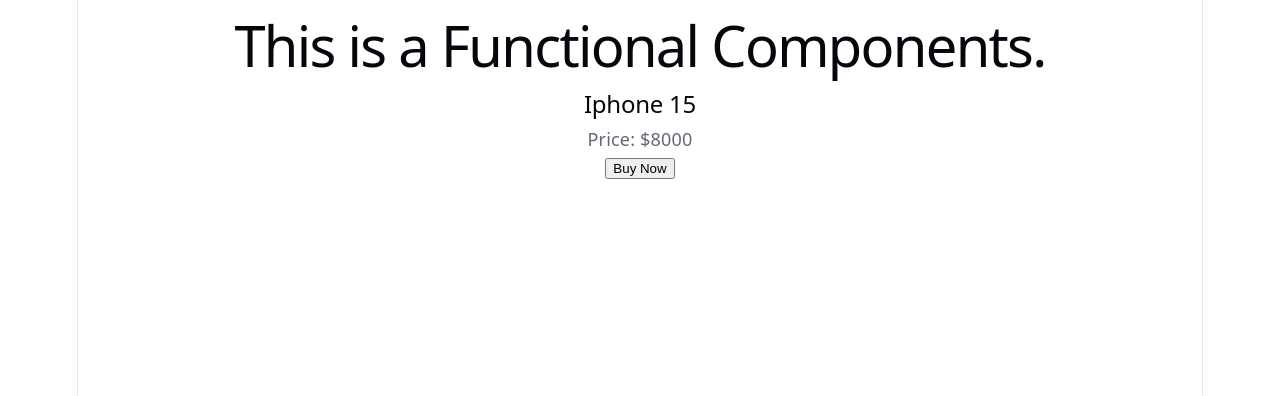
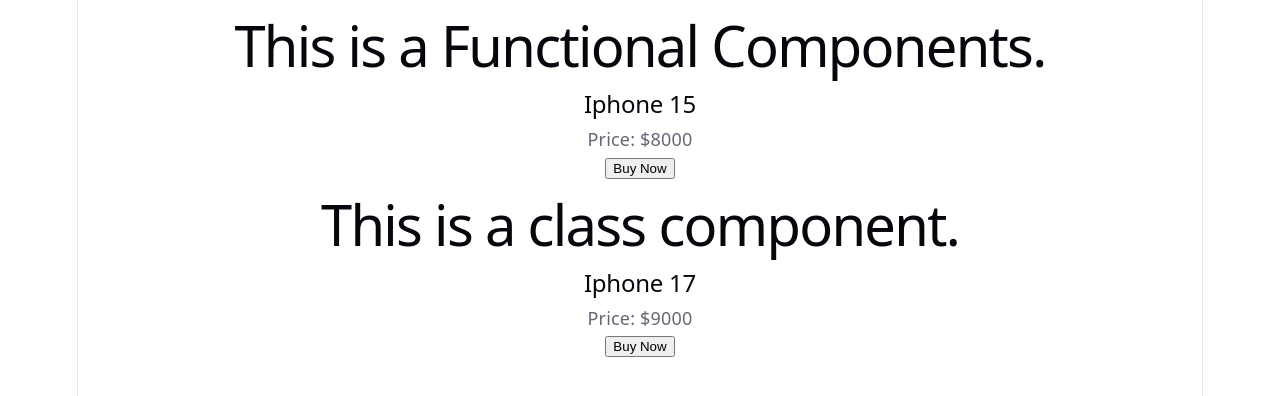
Before and after one commit to indresh-dev-codes/React-journey, a React (Vite) app in the folder Day2/: page / in a window 1280 px wide. Shown: the top 396 px of the page. Built offline with nearby package versions, Linux system fonts and the light colour scheme.

Commit message:
After  adding the class Components

```diff
--- a/Day2/src/App.jsx
+++ b/Day2/src/App.jsx
@@ -1,18 +1,24 @@
-import { useState } from 'react'
-import reactLogo from './assets/react.svg'
-import viteLogo from './assets/vite.svg'
-import heroImg from './assets/hero.png'
-import './App.css'
-import Welcome from './components/Welcome'
-import ProductCard from './components/ProductCard'
+import { useState } from "react";
+import reactLogo from "./assets/react.svg";
+import viteLogo from "./assets/vite.svg";
+import heroImg from "./assets/hero.png";
+import "./App.css";
+import Welcome from "./components/Welcome";
+import ProductCard from "./components/ProductCard";
+import Hello from "./components/Hello";
+import Product from "./components/Product";
 
 function App() {
-return(
-  <div>
-    <Welcome />
-    <ProductCard/>
-  </div>
-)
+  return (
+    <div>
+      <Welcome />
+      <ProductCard />
+      <div>
+        <Hello />
+        <Product/>
+      </div>
+    </div>
+  );
 }
 
-export default App
+export default App;
--- /dev/null
+++ b/Day2/src/components/Hello.jsx
@@ -0,0 +1,11 @@
+import React, {Component} from 'react'
+class Hello extends Component
+{
+    render()
+    {
+        return(
+            <h1>This is a class component.</h1>
+        )
+    }
+}
+export default Hello;
--- /dev/null
+++ b/Day2/src/components/Product.jsx
@@ -0,0 +1,14 @@
+import React, {Component} from "react";
+class Product extends Component{
+    render()
+    {
+        return(
+            <div>
+            <h2>Iphone 17</h2>
+            <p>Price: $9000</p>
+            <button>Buy Now</button>
+            </div>
+        )
+    }
+}
+export default Product;
```
